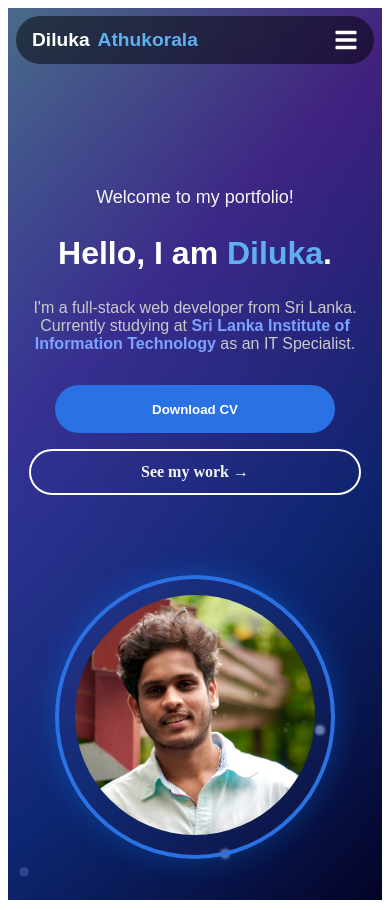
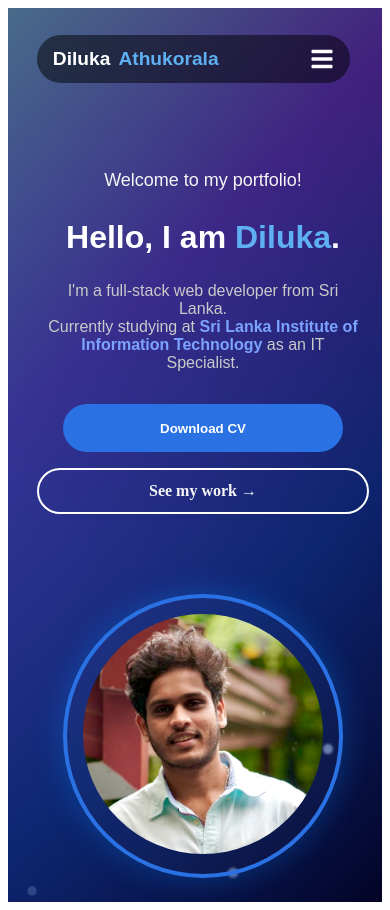
Before and after one commit to dilukaathukorala/My-Portfolio, a Next.js app: page / in a window 390 px wide. Built offline with nearby package versions, Linux system fonts and the light colour scheme.

Commit message:
Update hero css
Changed header width

```diff
--- a/styles/Hero.css
+++ b/styles/Hero.css
@@ -37,7 +37,7 @@
   justify-content: space-between;
   align-items: center;
   max-width: 1200px;
-  margin: 0 auto;
+  margin-left: 1rem;
   width: 100%;
   gap: 3rem;
   flex-wrap: wrap;
@@ -233,9 +233,9 @@
 /* === Header === */
 .hero-header {
   position: fixed;
-  top: 1rem;
-  left: 1rem;
-  right: 1rem;
+  top: 2rem;
+  left: 2rem;
+  right: 5rem;
   height: 60px;
   display: flex;
   justify-content: space-between;
@@ -363,6 +363,9 @@ input#nav-contact:checked ~ .glider { transform: translateX(400%); }
   }
 
   .hero-header {
+    margin-top: 0.2rem;
+    margin-left: 0.3rem;
+    margin-right: -2.5rem;
     height: 3rem;
     background-color: rgba(0, 0, 0, 0.5);
     border-radius: 30px;
```
